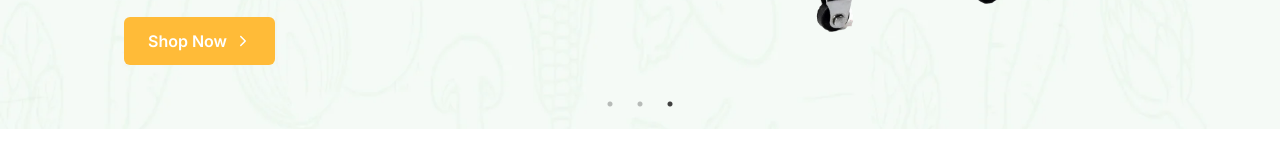
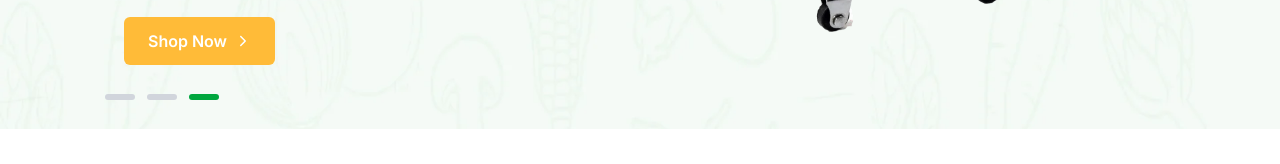
Before and after one commit to ahamedasif07/Project-Fresh-Grocery, a React (Vite) app: page / in a window 1280 px wide. Shown: the part 696-860 px from the top of the page. Built offline with nearby package versions, Linux system fonts and the light colour scheme.

Commit message:
done slider dots reset

```diff
--- a/src/components/Slider/CarouselSlider.jsx
+++ b/src/components/Slider/CarouselSlider.jsx
@@ -17,8 +17,15 @@ const CarouselSlider = () => {
     slidesToScroll: 1,
     autoplay: true,
     autoplaySpeed: 3000,
+    appendDots: (dots) => (
+      <div>
+        <ul className="flex justify-start gap-3 mt-6">{dots}</ul>
+      </div>
+    ),
+    customPaging: (i) => (
+      <div className=" dot w-[30px] h-[6px] bg-green-600 rounded-md transition-all duration-300"></div>
+    ),
   };
-
   return (
     <div className="relative z-0">
       {" "}
--- a/src/index.css
+++ b/src/index.css
@@ -5,3 +5,11 @@
 body {
   font-family: "Inter", serif;
 }
+/* This uses Tailwind's @apply directive */
+.dot {
+  @apply bg-gray-300;
+}
+
+li.slick-active .dot {
+  @apply bg-green-600;
+}
```
